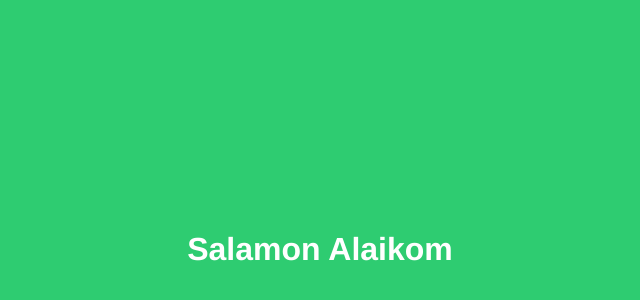
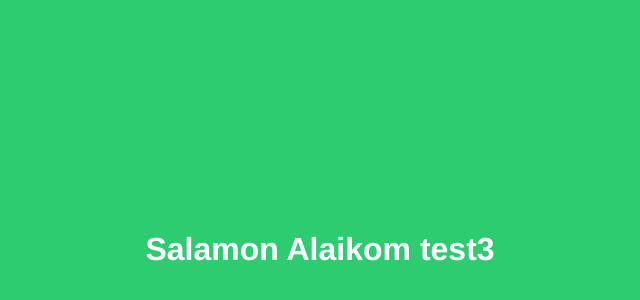
Before and after one commit to 0MRM3D/mygitproj, a plain HTML site: page index.html in a window 1280 px wide. Shown: the part 110-410 px from the top of the page, without its empty margins (328-968 px from the left). Drawn offline with Linux system fonts and the light colour scheme.

Commit message:
test3 added to h1

```diff
--- a/index.html
+++ b/index.html
@@ -20,6 +20,6 @@
 		}
 	</style>
 	<body>
-		<h1>Salamon Alaikom</h1>
+		<h1>Salamon Alaikom test3</h1>
 	</body>
 </html>
```
